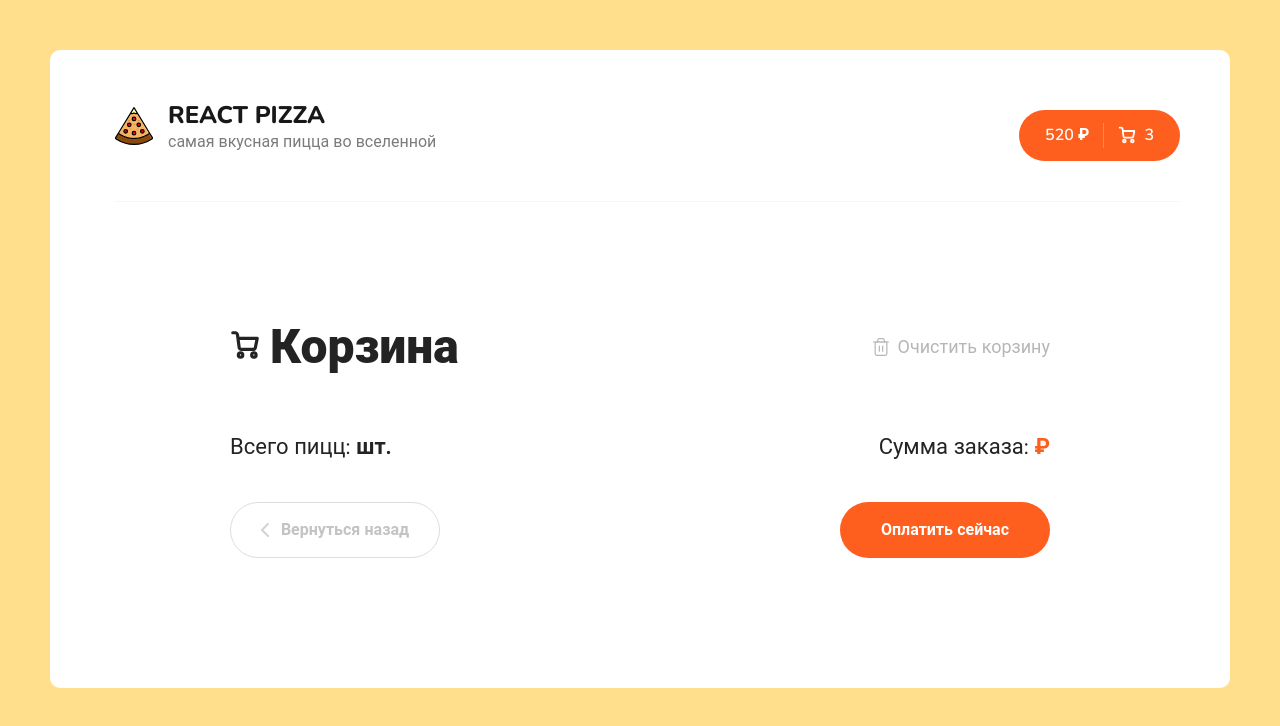
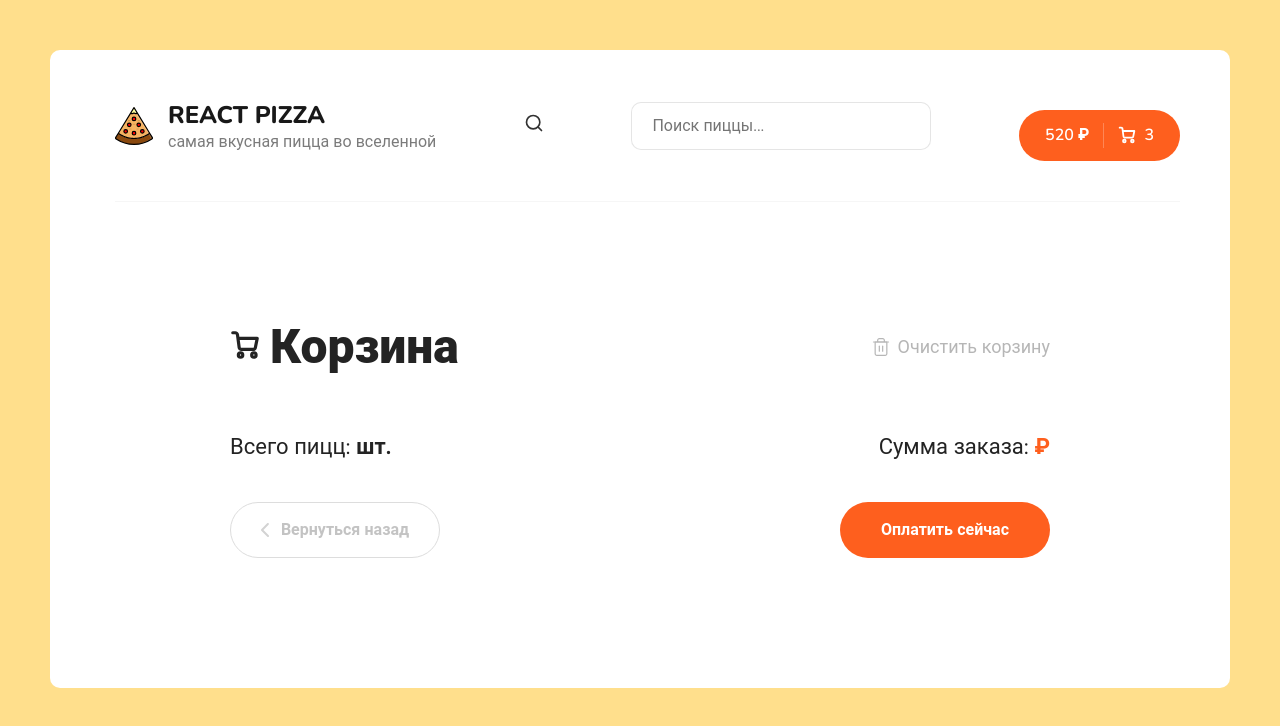
Before and after one commit to Stalnoy80/react_pizza_v2, a React (Create React App) app: page /cart in a window 1280 px wide. Shown: the top 726 px of the page. Built offline with nearby package versions, Linux system fonts and the light colour scheme.

Commit message:
10th lesson pagination + search

```diff
--- a/src/components/Header.jsx
+++ b/src/components/Header.jsx
@@ -2,6 +2,7 @@ import React from 'react';
 import pizzaLogo from '../assets/img/pizza-logo.svg';
 import { BrowserRouter as Router, Switch, Route, Link } from 'react-router-dom';
 import Cart from './Cart';
+import Search from './Search';
 
 const Header = () => {
   return (
@@ -16,6 +17,7 @@ const Header = () => {
             </div>
           </div>
         </Link>
+        <Search />
         <div className="header__cart">
           <Link to="/cart" className="button button--cart">
             <span>520 ₽</span>
--- a/src/components/NotFound/index.jsx
+++ b/src/components/NotFound/index.jsx
@@ -1,7 +1,5 @@
 import React from 'react';
 import styles from './NotFoundBlock.module.scss';
-
-console.log(styles);
 
 const NotFoundBlock = () => {
   return (
--- /dev/null
+++ b/src/components/Search/Search.module.scss
@@ -0,0 +1,7 @@
+.root {
+  border: 1px solid rgba(0, 0, 0, 0.1);
+  padding: 12px 20px;
+  border-radius: 10px;
+  width: 300px;
+  font-size: 16px;
+}
--- /dev/null
+++ b/src/components/Search/index.jsx
@@ -0,0 +1,34 @@
+import React from 'react';
+
+import styles from './Search.module.scss';
+
+const Search = () => {
+  return (
+    <>
+      <div>
+        <svg
+          width="20px"
+          height="20px"
+          viewBox="0 0 24 24"
+          fill="none"
+          xmlns="http://www.w3.org/2000/svg">
+          <path
+            d="M17 17L21 21"
+            stroke="#323232"
+            stroke-width="2"
+            stroke-linecap="round"
+            stroke-linejoin="round"
+          />
+          <path
+            d="M19 11C19 15.4183 15.4183 19 11 19C6.58172 19 3 15.4183 3 11C3 6.58172 6.58172 3 11 3C15.4183 3 19 6.58172 19 11Z"
+            stroke="#323232"
+            stroke-width="2"
+          />
+        </svg>
+      </div>
+      <input className={styles.root} placeholder="Поиск пиццы..." />
+    </>
+  );
+};
+
+export default Search;
--- a/src/components/Sort.jsx
+++ b/src/components/Sort.jsx
@@ -1,15 +1,19 @@
 import React, { useState } from 'react';
 
-const Sort = () => {
+const Sort = ({ value, clickOnSort }) => {
   const [sortMenu, setSortMenu] = useState(false);
-  const [selectedMenuItem, setSelectedMenuItem] = useState(0);
   const sortMenuHiding = (i) => {
-    setSelectedMenuItem(i);
+    clickOnSort(i);
     setSortMenu(false);
   };
-  const sort = ['популярности', 'цене', 'алфавиту'];
-
-  const sortStringName = sort[selectedMenuItem];
+  const sort = [
+    { title: 'популярности (>)', sortProp: 'rating' },
+    { title: 'популярности (<)', sortProp: '-rating' },
+    { title: 'цена (>)', sortProp: 'price' },
+    { title: 'цена (<)', sortProp: '-price' },
+    { title: 'алфавиту (>)', sortProp: 'title' },
+    { title: 'алфавиту (<)', sortProp: '-title' },
+  ];
 
   return (
     <div className="sort">
@@ -25,17 +29,17 @@ const Sort = () => {
             fill="#2C2C2C"></path>
         </svg>
         <b>Сортировка по:</b>
-        <span onClick={() => setSortMenu(!sortMenu)}>{sortStringName}</span>
+        <span onClick={() => setSortMenu(!sortMenu)}>{value.title}</span>
       </div>
       {sortMenu && (
         <div className="sort__popup">
           <ul>
-            {sort.map((name, i) => (
+            {sort.map((obj, i) => (
               <li
                 key={i}
-                onClick={() => sortMenuHiding(i)}
-                className={selectedMenuItem === i ? 'active' : ''}>
-                {name}
+                onClick={() => sortMenuHiding(obj)}
+                className={value.sortProp === obj.sortProp ? 'active' : ''}>
+                {obj.title}
               </li>
             ))}
           </ul>
--- a/src/components/pages/Home.jsx
+++ b/src/components/pages/Home.jsx
@@ -9,11 +9,20 @@ import { useEffect, useState } from 'react';
 const Home = () => {
   const [pizzas, setPizzas] = useState([]);
   const [pizzasLoading, setPizzasLoading] = useState(true);
-  const [activeMenuState, setActiveMenuState] = useState();
-  const [selectedMenuItem, setSelectedMenuItem] = useState(0);
+  const [activeMenuState, setActiveMenuState] = useState(0);
+  const [selectedSortItem, setSelectedSortItem] = useState({
+    title: 'популярности',
+    sortProp: 'rating',
+  });
 
   useEffect(() => {
-    fetch('https://cc584a630fdf932d.mokky.ru/pizzas')
+    setPizzasLoading(true);
+
+    fetch(
+      `https://cc584a630fdf932d.mokky.ru/pizzas?${
+        activeMenuState > 0 ? `category=*${activeMenuState}` : ''
+      }&sortBy=${selectedSortItem.sortProp}`,
+    )
       .then((res) => {
         return res.json();
       })
@@ -22,13 +31,13 @@ const Home = () => {
         setPizzasLoading(false);
       });
     window.scroll(0, 0);
-  }, []);
+  }, [activeMenuState, selectedSortItem]);
 
   return (
     <>
       <div className="content__top">
         <Categories value={activeMenuState} onClickCategory={(i) => setActiveMenuState(i)} />
-        <Sort />
+        <Sort value={selectedSortItem} clickOnSort={(i) => setSelectedSortItem(i)} />
       </div>
       <h2 className="content__title">Все пиццы</h2>
       <div className="content__items">
--- a/src/scss/components/_sort.scss
+++ b/src/scss/components/_sort.scss
@@ -30,7 +30,6 @@
     border-radius: 10px;
     overflow: hidden;
     padding: 10px 0;
-    width: 160px;
 
     ul {
       overflow: hidden;
```
